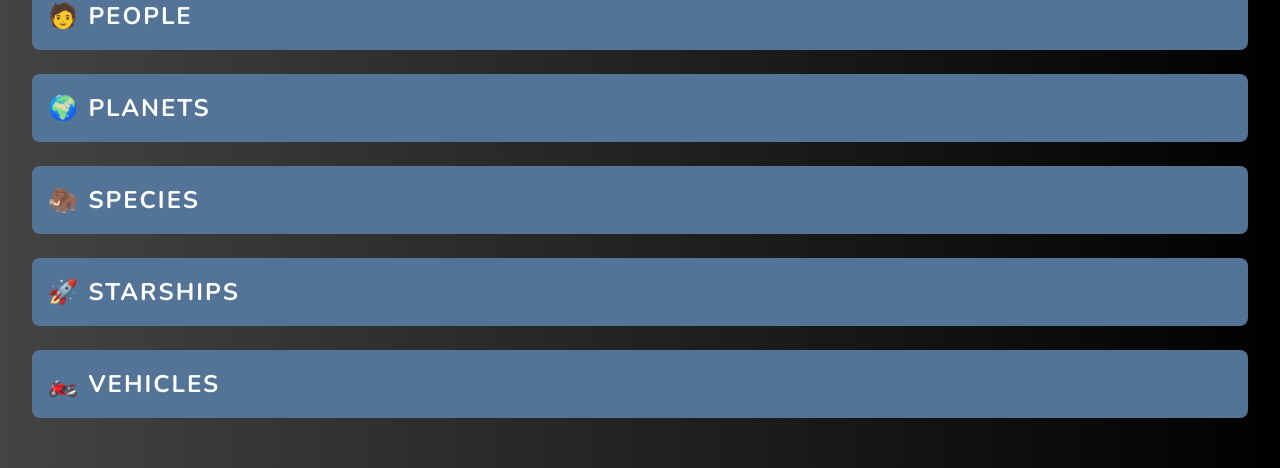
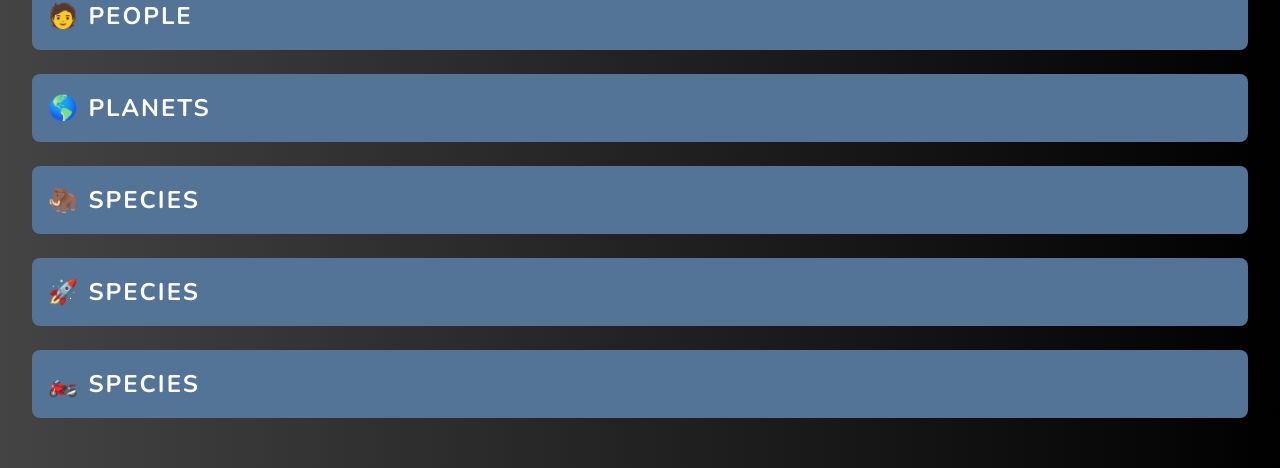
Before and after one commit to florabtw/SWAPP, a React (Vite) app: page / in a window 1280 px wide. Shown: the part 354-822 px from the top of the page. Built offline with nearby package versions, Linux system fonts and the light colour scheme.

Commit message:
mark emoji as role img

```diff
--- a/src/Collections/All.tsx
+++ b/src/Collections/All.tsx
@@ -4,7 +4,44 @@ import styled from "styled-components";
 
 import useWindowSize from "hooks/useWindowSize";
 import { ListItem, ListWrapper } from "./List";
-import { collectionKeys, collectionNames, RouteParams } from "constants";
+import { CollectionKey, collectionKeys, RouteParams } from "constants";
+
+const Emoji = ({ children }: { children: React.ReactNode }) => (
+  <span role="img">{children}</span>
+);
+
+export const collectionNames: Record<CollectionKey, React.ReactNode> = {
+  films: (
+    <>
+      <Emoji>🎬</Emoji> Films
+    </>
+  ),
+  people: (
+    <>
+      <Emoji>🧑</Emoji> People
+    </>
+  ),
+  planets: (
+    <>
+      <Emoji>🌎</Emoji> Planets
+    </>
+  ),
+  species: (
+    <>
+      <Emoji>🦣</Emoji> Species
+    </>
+  ),
+  starships: (
+    <>
+      <Emoji>🚀</Emoji> Species
+    </>
+  ),
+  vehicles: (
+    <>
+      <Emoji>🏍️</Emoji> Species
+    </>
+  ),
+} as const;
 
 export default function All() {
   const windowSize = useWindowSize();
--- a/src/constants.ts
+++ b/src/constants.ts
@@ -1,15 +1,13 @@
-export const collectionNames = {
-  films: "🎬 Films",
-  people: "🧑 People",
-  planets: "🌍 Planets",
-  species: "🦣 Species",
-  starships: "🚀 Starships",
-  vehicles: "🏍️ Vehicles",
-} as const;
+export const collectionKeys = [
+  "films",
+  "people",
+  "planets",
+  "species",
+  "starships",
+  "vehicles",
+] as const;
 
-export type CollectionKey = keyof typeof collectionNames;
-
-export const collectionKeys = Object.keys(collectionNames) as CollectionKey[];
+export type CollectionKey = (typeof collectionKeys)[number];
 
 export type RouteParams = {
   collection?: CollectionKey;
```
